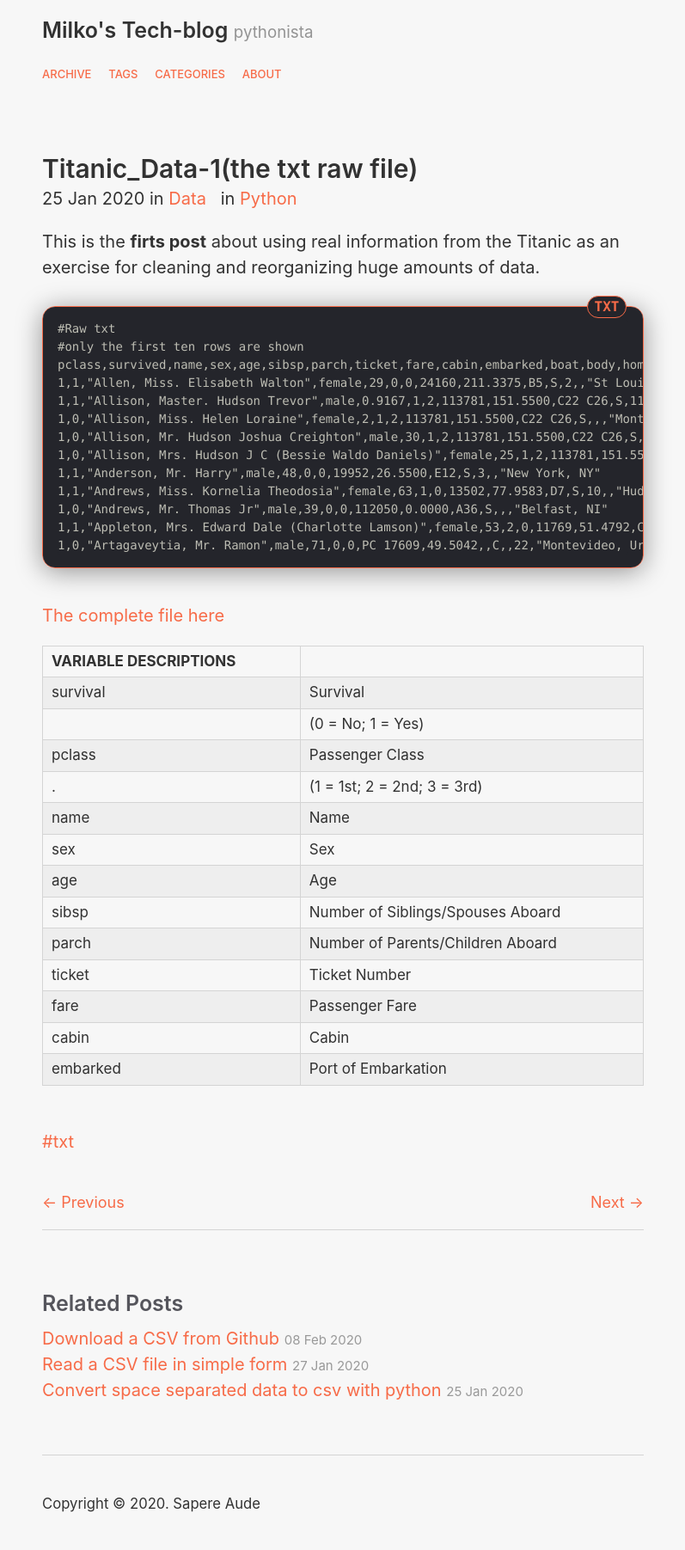
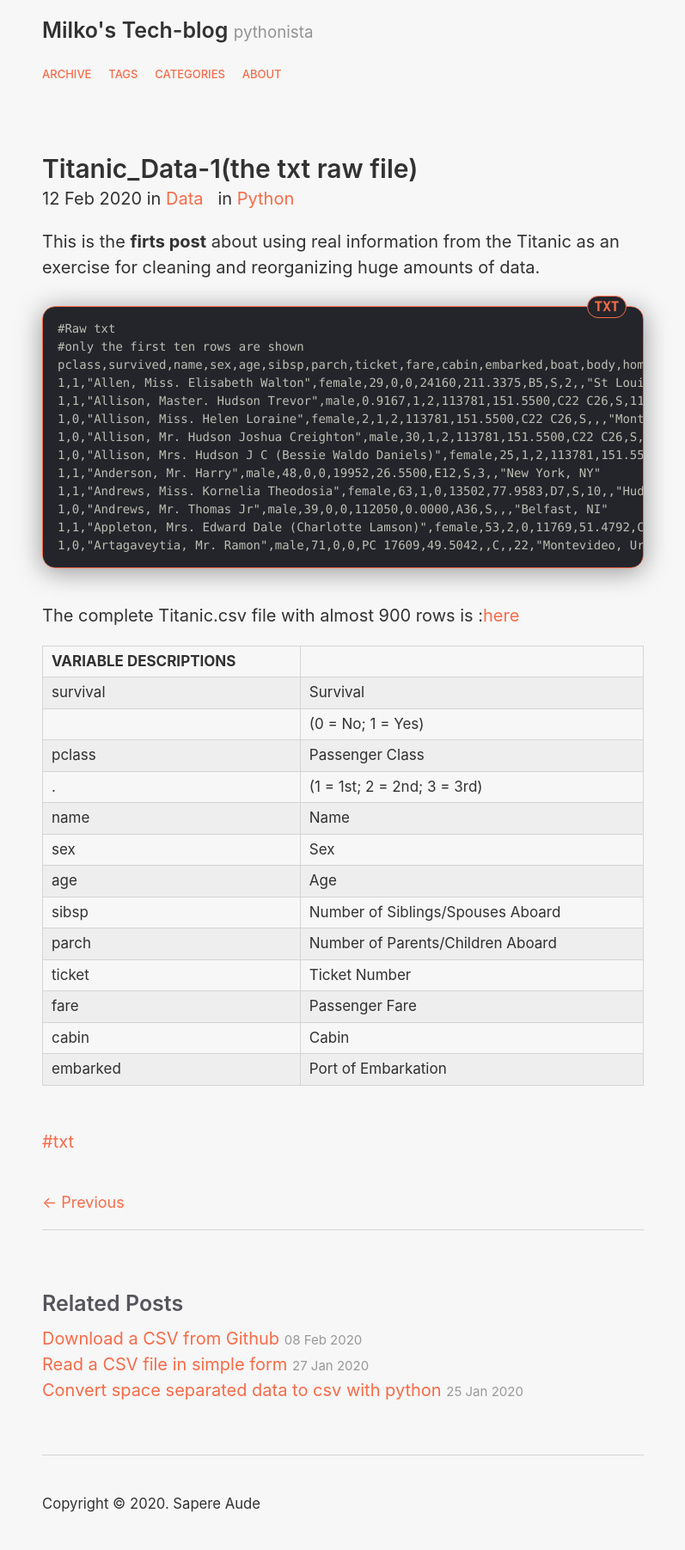
Before and after one commit to Milko-R/Milko-R.github.io, a Jekyll site: the page built from _posts/2020-02-12-Titanic-1.md, in a window 1280 px wide. Shown: the whole page at 86% size, without its empty margins (241-1038 px from the left). Built offline with Jekyll 4.4.1, drawn with Linux system fonts in a browser that asks for light colours.

Commit message:
Update 2020-02-12-Titanic-1.md

```diff
--- a/_posts/2020-02-12-Titanic-1.md
+++ b/_posts/2020-02-12-Titanic-1.md
@@ -1,7 +1,7 @@
 ---
 layout: post
 title: "Titanic_Data-1(the txt raw file)"
-date: 2020-01-25 1:45:30
+date: 2020-02-12 1:45:30
 categories: [Data, Python]
 tags: [txt]
 
@@ -26,7 +26,7 @@ pclass,survived,name,sex,age,sibsp,parch,ticket,fare,cabin,embarked,boat,body,ho
 
 {% endhighlight %}
 
-[The complete file here](https://github.com/Milko-R/Titanic-Data/blob/master/titanic_raw.txt)
+The complete Titanic.csv file with almost 900 rows is :[here](https://github.com/Milko-R/Titanic-Data/blob/master/titanic_raw.txt)
 
 |        VARIABLE DESCRIPTIONS                     |
 |--------------------------------------------------|
```
